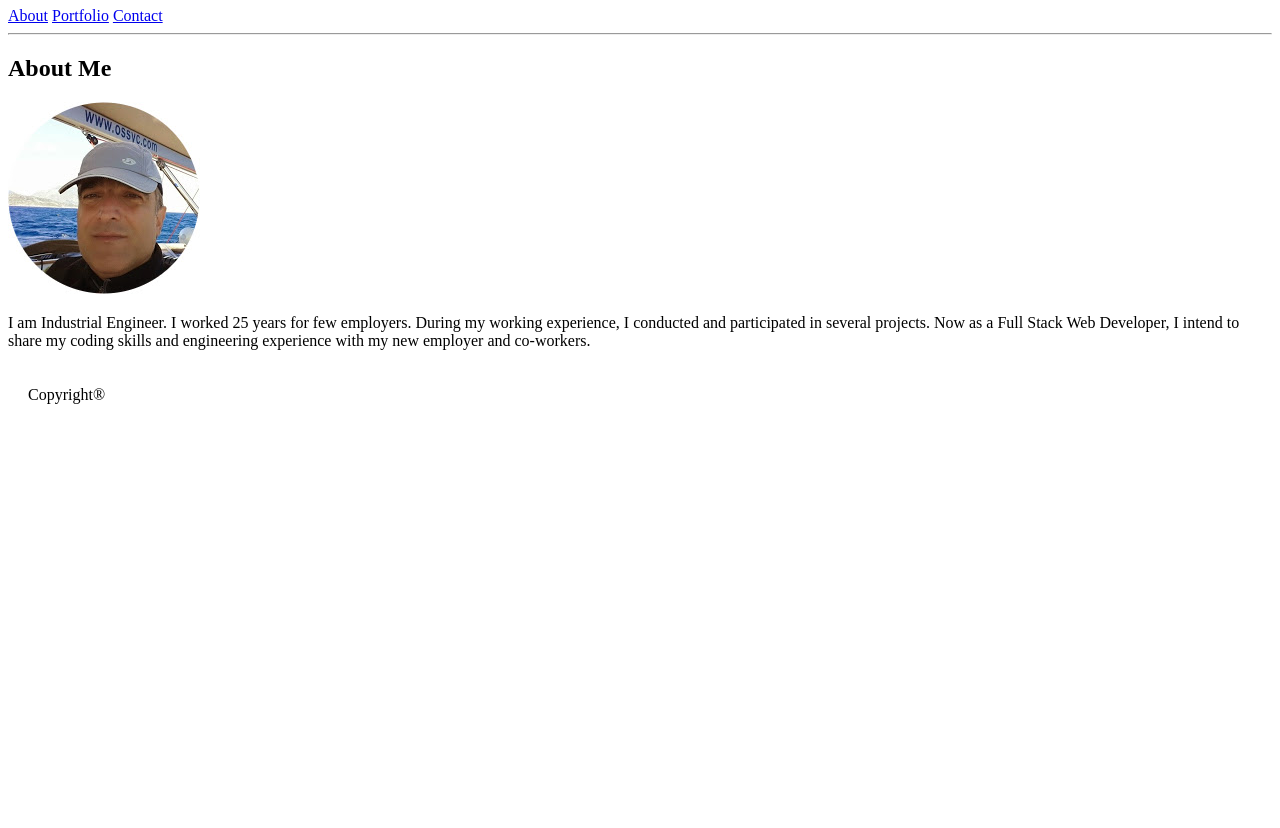
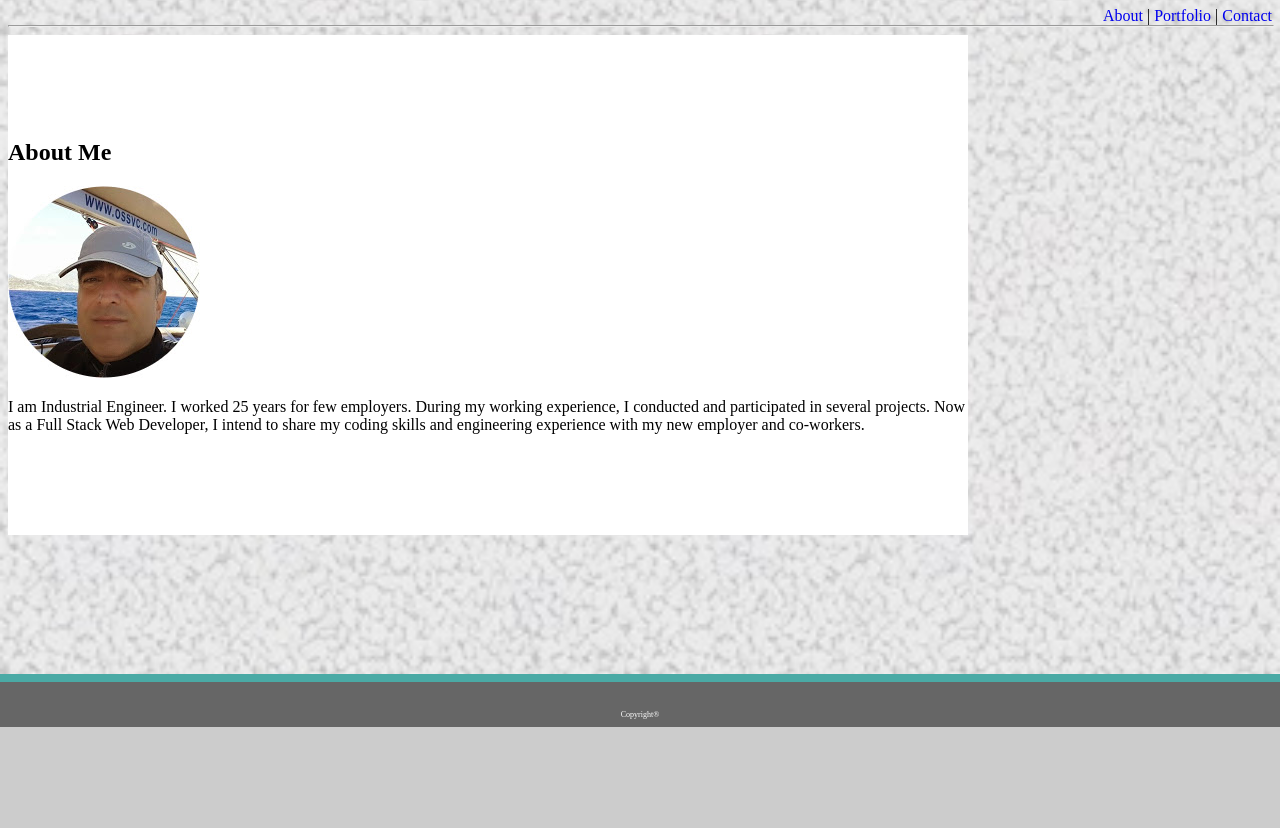
Before and after one commit to MahirErden/Portfolio, a plain HTML site: page index.html in a window 1280 px wide. Shown: the part 73-901 px from the top of the page. After the commit the page ends 800 px from the top, so only its background shows below. Drawn offline with Linux system fonts and the light colour scheme; files whose address does not match are found by name.

Commit message:
style.css started and pattern added

```diff
--- a/assets/css/style.css
+++ b/assets/css/style.css
@@ -1,15 +1,48 @@
-html, body {
+body {
+    background-image: url('C:\Users\mahir\Desktop\Portfolio\assets\images\gravel.jpg');
+    background-color: #cccccc; /* Used if the image is unavailable */
+    height: 500px; /* You must set a specified height */
+    background-position: center; /* Center the image */
+    background-repeat: no-repeat; /* Do not repeat the image */
+    background-size: cover;
+}
+
+.container{
+    background-color: #ffffff;
+    width: 960px;
     height: 100%;
-    margin: 10;
-  }
-  .content {
-    min-height: 100%;
-  }
-  .content-inside {
-    padding: 20px;
-    padding-bottom: 50px;
-  }
-  .footer {
-    height: 50px;
-    margin-top: -50px;
-  }
+    position: relative;
+    align-content: center;
+}
+
+.header-right{
+    float: right;
+}
+
+a{
+    text-decoration: none;
+}
+
+a:hover {
+    text-decoration: underline;
+    color:red;
+}
+
+hr{
+    width: 100%;
+}
+
+.footer {
+    font-size: 8px;
+    text-align: center;
+    vertical-align: text-bottom;
+    position: fixed;
+    left: 0;
+    bottom: 0;
+    width: 100%;
+    height: 25px;
+    background-color: #666666;
+    color: white;
+    border-top: 8px solid #4aaaa5;
+    padding-top:20px;
+}
--- a/index.html
+++ b/index.html
@@ -14,7 +14,9 @@
                     <h1>Mahir Erden</h1>
                     <div class="header-right">
                     <a class="active" href="index.html">About</a>
+                    |
                     <a href="portfolio.html">Portfolio</a>
+                    |
                     <a href="contact.html">Contact</a>
                     </div>
                 </div>
@@ -26,23 +28,20 @@
 
             <section id="main-bio">
 
-            <h2>About Me</h2>
+                <h2>About Me</h2>
 
-            <img id="bio-image" src="C:\Users\mahir\Desktop\Portfolio\assets\images\MahirErden.jpg" alt="Your Name">
+                <img id="bio-image" src="C:\Users\mahir\Desktop\Portfolio\assets\images\MahirErden.jpg" alt="Your Name">
 
-            <p>I am Industrial Engineer. I worked 25 years for few employers. During my working experience, I conducted and participated in several projects.
-                Now as a Full Stack Web Developer, I intend to share my coding skills and engineering experience with my new employer and co-workers.
-            </p>
+                <p>I am Industrial Engineer. I worked 25 years for few employers. During my working experience, I conducted and participated in several projects.
+                    Now as a Full Stack Web Developer, I intend to share my coding skills and engineering experience with my new employer and co-workers.
+                </p>
             </section>
 
         </div>
 
-        <div class="content">
-            <div class="content-inside">
-                Copyright&#174;
-            </div>
+        <div class="footer">
+            <p>Copyright&#174;</p>
         </div>
-        <footer class="footer"></footer>
 
     </body>
 </html>
```
Also changed, not shown: contact.html (+3 -2 lines), portfolio.html (+4 -3 lines), assets/images/gravel.jpg (added), assets/images/gravel.png (added), assets/images/readme.txt (added), gravel.jpg (added), gravel.png (added).
